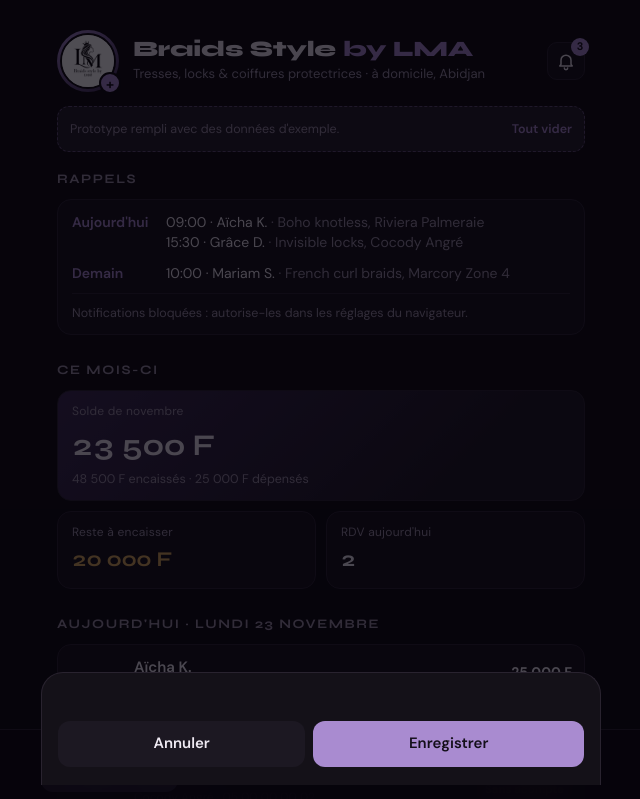
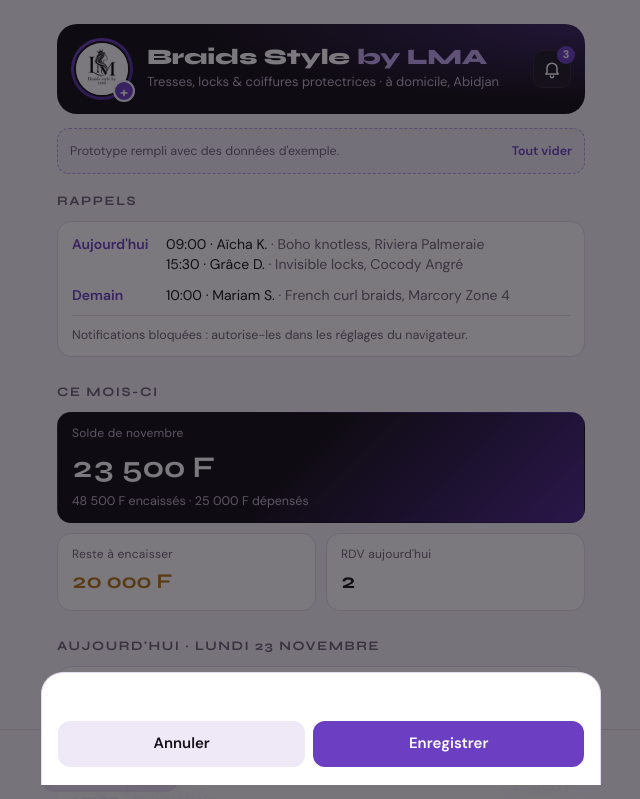
Before and after one commit to isaackoussa/Bsblma, a plain HTML site: page prototype/index.html in a window 1280 px wide. Shown: the top 799 px of the page, without its empty margins (319-959 px from the left). Drawn offline with Linux system fonts and the light colour scheme.

Commit message:
Passe l'app en violet, blanc et noir
Co-Authored-By: Claude Opus 5.5 <noreply@anthropic.com>
Claude-Session: https://claude.ai/code/session_01Aema4VaT2EtQYNHjBnDw9H

```diff
--- a/prototype/index.html
+++ b/prototype/index.html
@@ -4,14 +4,15 @@
 <link rel="preconnect" href="https://fonts.gstatic.com" crossorigin>
 <link rel="stylesheet" href="https://fonts.googleapis.com/css2?family=Syne:wght@600;700;800&family=DM+Sans:opsz,wght@9..40,400;9..40,500;9..40,600;9..40,700&display=swap">
 <style>
-/* Layout: app mobile, une colonne, barre d'onglets fixe en bas. Look unique violet/noir (choix de la cliente). */
+/* Layout: app mobile, une colonne, barre d'onglets fixe en bas. Look unique violet / blanc / noir (choix de la cliente). */
 :root{
-  --bg:#0c0a0f; --surface:#141118; --surface-2:#1c1822; --line:#29232f;
-  --fg:#efeaf3; --muted:#9a90a6; --accent:#a98bd0; --accent-deep:#3a2a52; --on-accent:#140f1a;
-  --good:#6cc6a0; --warn:#d6a85a; --bad:#de8190;
+  --bg:#f5f2f9; --surface:#ffffff; --surface-2:#efe9f7; --line:#e2daee;
+  --fg:#15111a; --muted:#6d6379; --accent:#6c3fc2; --accent-deep:#4b2690; --on-accent:#ffffff;
+  --ink:#0f0c13; --ink-2:#1e1826; --ink-line:#2f2739; --ink-fg:#ffffff; --ink-muted:#bcb1ca; --ink-accent:#c4a8f0;
+  --good:#1d9466; --warn:#b4761a; --bad:#c23d58;
   --display:"Syne", "Avenir Next", system-ui, sans-serif;
   --body:"DM Sans", system-ui, -apple-system, "Segoe UI", sans-serif;
-  color-scheme:dark;
+  color-scheme:light;
 }
 *{box-sizing:border-box}
 html,body{background:var(--bg);color:var(--fg)}
@@ -22,9 +23,12 @@ button{cursor:pointer}
 .app{max-width:560px;margin:0 auto;padding-left:max(16px,env(safe-area-inset-left,0px));padding-right:max(16px,env(safe-area-inset-right,0px));padding-block:16px 110px}
 
 /* En-tête */
-.top{display:flex;align-items:center;gap:14px;padding-block:6px 14px}
+.top{display:flex;align-items:center;gap:14px;padding:14px;margin-bottom:14px;background:var(--ink);color:var(--ink-fg);border-radius:20px;background-image:radial-gradient(120% 140% at 100% 0%,color-mix(in srgb,var(--accent) 45%,transparent),transparent 60%)}
+.top .brand h1 em{color:var(--ink-accent)}
+.top .brand p{color:var(--ink-muted)}
+.top .icon-btn{background:var(--ink-2);border-color:var(--ink-line);color:var(--ink-fg)}
 .avatar{position:relative;width:62px;height:62px;flex:none;border-radius:50%;padding:3px;background:linear-gradient(145deg,var(--accent),var(--accent-deep));cursor:pointer}
-.avatar-in{width:100%;height:100%;border-radius:50%;background:#fff;display:grid;place-items:center;overflow:hidden;border:2px solid var(--bg)}
+.avatar-in{width:100%;height:100%;border-radius:50%;background:#fff;display:grid;place-items:center;overflow:hidden;border:2px solid var(--ink)}
 .avatar img{width:100%;height:100%;object-fit:cover}
 .avatar-mono{font-family:var(--display);font-weight:800;font-size:17px;letter-spacing:.04em;color:var(--accent)}
 .avatar-edit{position:absolute;right:-2px;bottom:-2px;width:22px;height:22px;border-radius:50%;background:var(--accent);color:var(--on-accent);display:grid;place-items:center;font-size:14px;font-weight:700;border:2px solid var(--bg)}
@@ -46,9 +50,10 @@ h2:first-child{margin-top:4px}
 .kpi{background:var(--surface);border:1px solid var(--line);border-radius:14px;padding:12px 14px;min-width:0}
 .kpi span{display:block;font-size:12px;color:var(--muted);letter-spacing:.02em}
 .kpi b{display:block;font-family:var(--display);font-size:21px;font-weight:700;margin-top:4px;font-variant-numeric:tabular-nums;white-space:nowrap;overflow:hidden;text-overflow:ellipsis}
-.kpi.hero{grid-column:1/-1;background:linear-gradient(135deg,var(--accent-deep),var(--surface-2) 75%);border-color:var(--line)}
-.kpi.hero b{font-size:30px}
-.kpi.hero small{display:block;color:var(--muted);font-size:12.5px;margin-top:2px}
+.kpi.hero{grid-column:1/-1;background:linear-gradient(135deg,var(--ink) 45%,var(--accent-deep));border-color:transparent;color:var(--ink-fg)}
+.kpi.hero span{color:var(--ink-muted)}
+.kpi.hero b{font-size:30px;color:var(--ink-fg)}
+.kpi.hero small{display:block;color:var(--ink-muted);font-size:12.5px;margin-top:2px}
 /* Rappels */
 .bell{margin-left:auto;position:relative;flex:none}
 .bell svg{width:20px;height:20px;stroke:currentColor;fill:none;stroke-width:1.8;stroke-linecap:round;stroke-linejoin:round}
@@ -137,7 +142,7 @@ h2:first-child{margin-top:4px}
 .tab[aria-current="page"]{color:var(--accent);background:color-mix(in srgb,var(--accent) 12%,transparent)}
 
 /* Feuille (formulaire) */
-.sheet-wrap{position:fixed;inset:0;z-index:20;background:rgba(5,2,10,.7);display:flex;align-items:flex-end;justify-content:center}
+.sheet-wrap{position:fixed;inset:0;z-index:20;background:rgba(15,12,19,.55);display:flex;align-items:flex-end;justify-content:center}
 .sheet{width:100%;max-width:560px;max-height:92%;overflow-y:auto;background:var(--surface);border:1px solid var(--line);border-bottom:0;border-radius:22px 22px 0 0;padding:18px max(16px,env(safe-area-inset-right,0px)) calc(18px + env(safe-area-inset-bottom,0px)) max(16px,env(safe-area-inset-left,0px))}
 .sheet h3{margin:0 0 14px;font-family:var(--display);font-size:20px;font-weight:700}
 .fields{display:grid;grid-template-columns:1fr 1fr;gap:10px}
```
